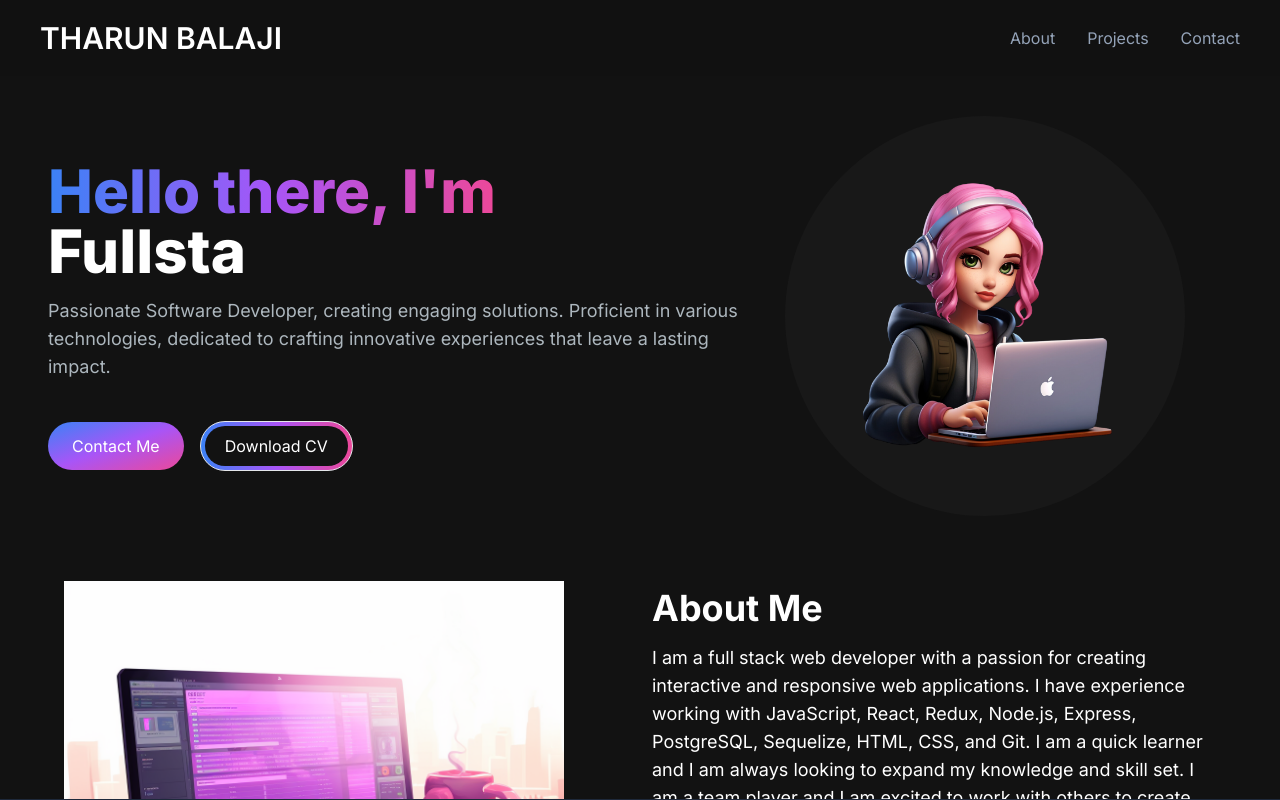
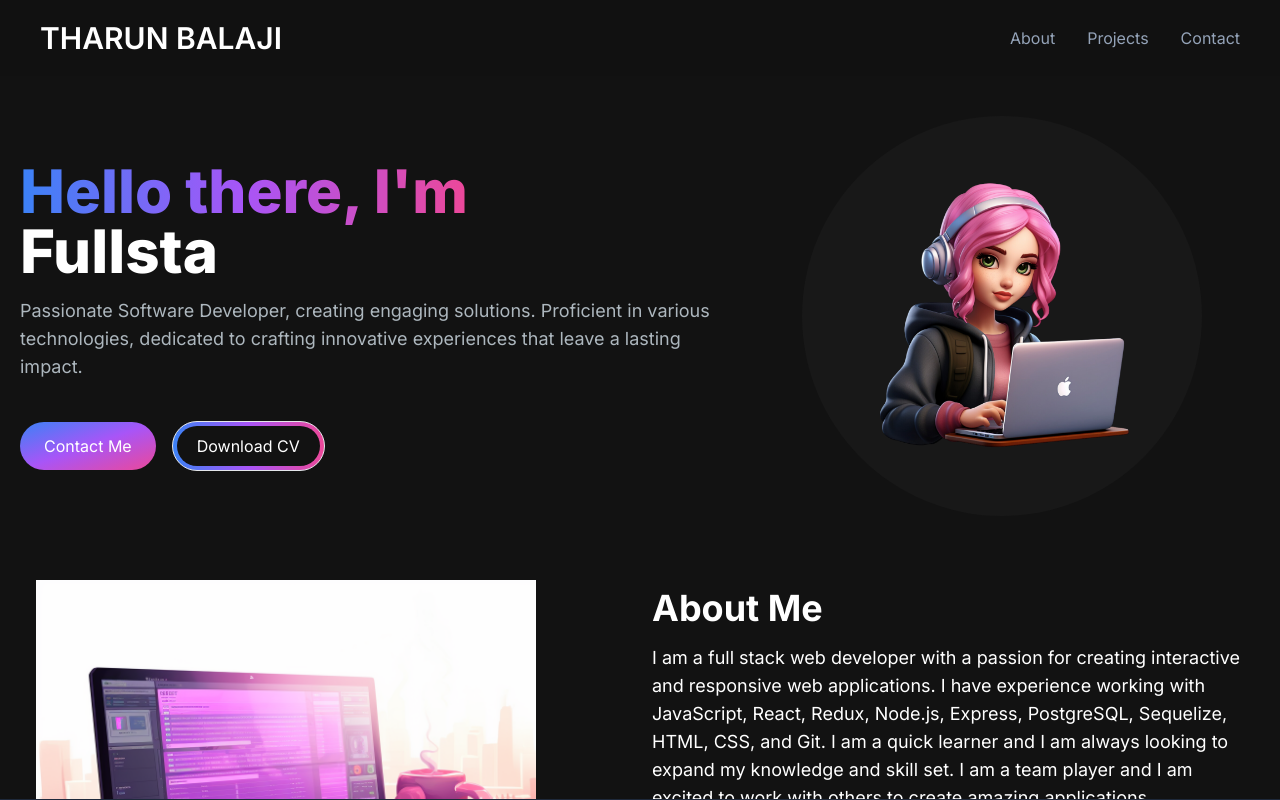
Before and after one commit to TharunBalaji2004/nextjs-developer-portfolio, a Next.js app: page / in a window 1280 px wide. Shown: the top 800 px of the page. Built offline with nearby package versions, Linux system fonts and the light colour scheme.

Commit message:
Fixed contact section

```diff
--- a/src/app/page.js
+++ b/src/app/page.js
@@ -10,7 +10,7 @@ export default function Home() {
   return (
     <main className="flex min-h-screen flex-col bg-[#121212]">
     <NavBar />
-      <div className="container mx-auto mt-5 py-4 px-12">
+      <div className="container mx-auto mt-5 py-4 px-5">
         <HeroSection />
         <AboutSection />
         <ProjectSection />
--- a/src/components/EmailSection.jsx
+++ b/src/components/EmailSection.jsx
@@ -10,7 +10,7 @@ const EmailSection = () => {
             <div>
                 <h5 className="text-xl font-bold text-white my-2">Let&apos;s Connect</h5>
                 <p className="text-[#ADB7BE] mb-4 max-w-md">
-                I'm currently looking for new opportunities, my inbox is always open. Whether you have a question or just want to say hi, I'll try my best to get back to you!
+                I&apos;m currently looking for new opportunities, my inbox is always open. Whether you have a question or just want to say hi, I&apos;ll try my best to get back to you!
                 </p>
 
                 <div className="socials flex flex-row gap-2">
```
